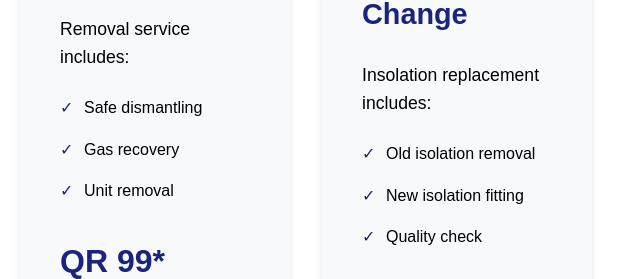
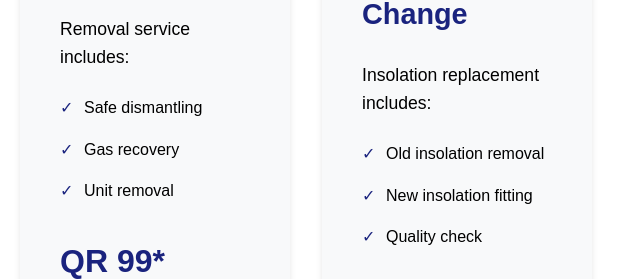
Before and after one commit to willkoservices/willkoservices, a plain HTML site: page index.html in a window 1280 px wide. Shown: the part 4359-4638 px from the top of the page, 0-640 px from the left. Drawn offline with Linux system fonts and the light colour scheme.

Commit message:
Update index.html

```diff
--- a/index.html
+++ b/index.html
@@ -230,8 +230,8 @@
                         <h3>Insolation Change</h3>
                         <p>Insolation replacement includes:</p>
                         <ul>
-                            <li>Old isolation removal</li>
-                            <li>New isolation fitting</li>
+                            <li>Old insolation removal</li>
+                            <li>New insolation fitting</li>
                             <li>Quality check</li>
                         </ul>
                         <p class="price">QR 149*</p>
```
